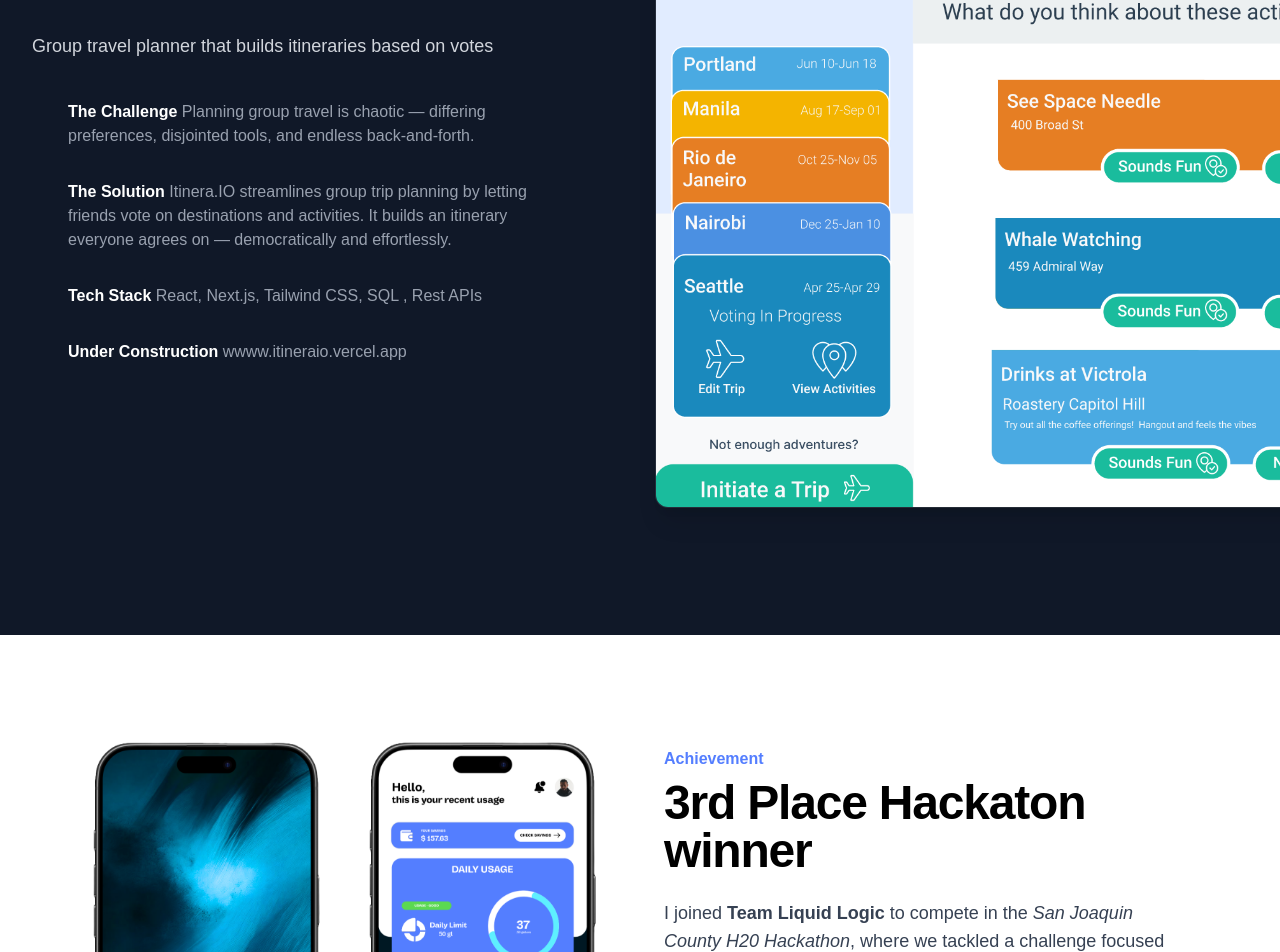
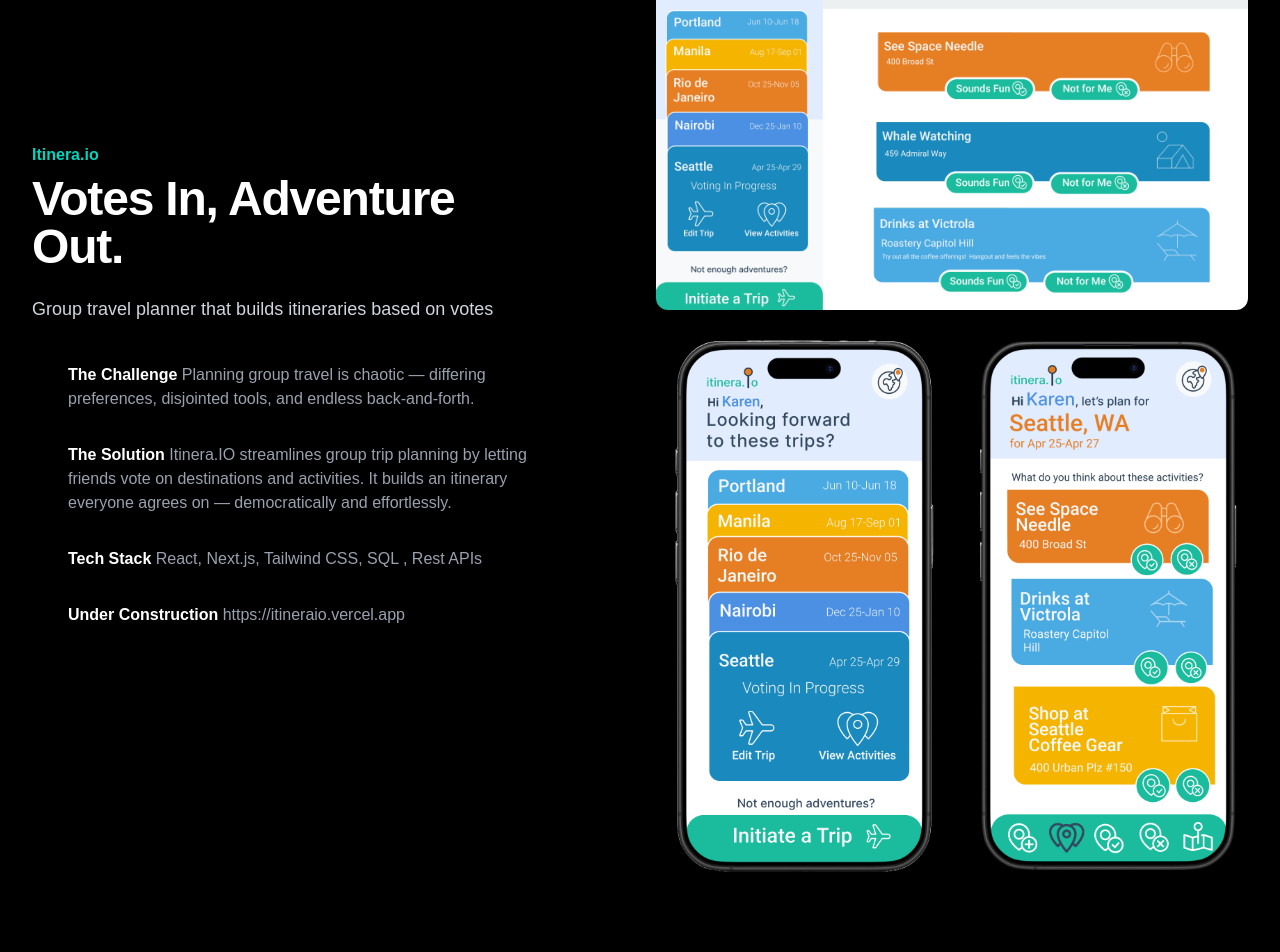
Before and after one commit to kcadavos/kcadavos-portfolio, a Next.js app: page / in a window 1280 px wide. Shown: the part 1848-2800 px from the top of the page. Built offline with nearby package versions, Linux system fonts and the light colour scheme.

Commit message:
updated some formating

```diff
--- a/src/app/components/Contact.tsx
+++ b/src/app/components/Contact.tsx
@@ -12,7 +12,7 @@ const Contact = () => {
         <section className="bg-gray-900 py-24 text-white">
           <div className="text-center px-6">
             <h2 className="text-4xl font-semibold mb-4">Thanks for reaching out!</h2>
-            <p className="text-lg text-gray-300">I'll get back to you soon.</p>
+            <p className="text-lg text-gray-300">I will get back to you soon.</p>
           </div>
         </section>
       )
--- a/src/app/components/Hackaton.tsx
+++ b/src/app/components/Hackaton.tsx
@@ -27,7 +27,7 @@ const features = [
 const Hackaton = () => {
   return (
     <section id="achievement" className="py-24 px-6 md:px-20 bg-white text-[#0D1117]" >
-    <div className="grid md:grid-cols-2 gap-12 items-start">
+    <div className="grid md:grid-cols-2 gap-12 ">
       {/* Image Grid */}
       <div className="grid grid-cols-2 gap-4">
         <img
@@ -52,35 +52,32 @@ const Hackaton = () => {
         />
       </div>
 
-      {/* Text Content */}
-      <div className='lg:pt-4 lg:pr-8'>
+      <div className="flex items-center  lg:pr-8">
+  <div>
     <h2 className="text-base font-semibold text-[#547EFF]">Achievement </h2>
-
     <p className="mt-2 text-4xl font-semibold tracking-tight text-black sm:text-5xl ">
       3rd Place Hackaton winner
     </p>
-              <div className='lg:max-w-lg'>
 
+    <div className="lg:max-w-lg">
       <p className="mt-6 text-lg text-gray-700">
         I joined <strong>Team Liquid Logic</strong> to compete in the <em>San Joaquin County H20 Hackathon</em>, where we tackled a challenge focused on sustainable water usage.
         Our goal was to design a solution that helped households upgrade to more efficient appliances—within their budget and with clarity.
       </p>
 
-        <p className=" text-gray-700 mt-6 text-lg">
-          Over a fast-paced weekend, I participated in the <strong>ideation</strong>, <strong>feature design</strong>,
-          and <strong>UI prototyping in Figma</strong>. We built a  web app prototype that blended AI-driven guidance with real-time data to empower users.
+      <p className="text-gray-700 mt-6 text-lg">
+        Over a fast-paced weekend, I participated in the <strong>ideation</strong>, <strong>feature design</strong>, and <strong>UI prototyping in Figma</strong>.
+        We built a web app prototype that blended AI-driven guidance with real-time data to empower users.
       </p>
     </div>
 
-        <div className=" text-gray-700 mt-10 max-w-xl space-y-8 text-base lg:max-w-none">
+    <div className="text-gray-700 mt-10 max-w-xl space-y-8 text-base lg:max-w-none">
       <p className="font-semibold mb-2">Our Idea:</p>
-
 
       <dl className="mt-10 max-w-xl space-y-8 text-base text-black-400 lg:max-w-none">
         {features.map((feature) => (
           <div key={feature.name} className="relative pl-9">
             <dt className="inline font-semibold text-black">
-                      {/* <feature.icon aria-hidden="true" className="absolute top-1 left-1 size-5 text-teal-400" /> */}
               {feature.name}
             </dt>{' '}
             <dd className="inline">{feature.description}</dd>
@@ -91,9 +88,9 @@ const Hackaton = () => {
 
     <p className="text-lg text-gray-700 pt-10">
       Out of <strong>25+ teams</strong>, we proudly took home <span className="font-semibold">3rd Place</span>.
- It was a proud moment that reinforced my passion
-          for meaningful, practical tech.
+      It was a proud moment that reinforced my passion for meaningful, practical tech.
     </p>
+  </div>
 </div>
     </div>
   </section>
--- a/src/app/components/HeaderComponent.tsx
+++ b/src/app/components/HeaderComponent.tsx
@@ -78,7 +78,7 @@ export default function HeaderComponent() {
               </a>
             ))}
           </div>
-          <dl className="mt-16 grid grid-cols-1 gap-8 sm:mt-20 sm:grid-cols-2 lg:grid-cols-4 items-start">
+          <dl className="mt-16 grid grid-cols-1 gap-8 sm:mt-20 sm:grid-cols-2 lg:grid-cols-6 items-start">
             {stats.map((stat,index) => (
               <div key={index} className="flex flex-col-reverse gap-1 ">
                 <div  className=" text-xl text-blue-200">{stat.name}</div>
--- a/src/app/components/ItineraIODark.tsx
+++ b/src/app/components/ItineraIODark.tsx
@@ -19,18 +19,14 @@ const features = [
       description: 'React, Next.js, Tailwind CSS, SQL , Rest APIs',
       // icon: ServerIcon,
     },
-    {
-      name: 'Under Construction',
-      description: 'wwww.itineraio.vercel.app',
-      // icon: ServerIcon,
-    },
+
   ]
 const ItineraIODark = () => {
   return (
-<div id="project" className="overflow-hidden bg-gray-900 py-24 sm:py-32">
+<div id="project" className="overflow-hidden bg-black py-24 sm:py-32">
       <div className="mx-auto max-w-7xl px-6 lg:px-8">
         <div className="mx-auto grid max-w-2xl grid-cols-1 gap-x-8 gap-y-16 sm:gap-y-20 lg:mx-0 lg:max-w-none lg:grid-cols-2">
-          <div className="lg:pt-4 lg:pr-8">
+          <div className="flex items-center lg:pr-8">
             <div className="lg:max-w-lg">
               <h2 className="text-base font-semibold text-teal-400">Itinera.io</h2>
               <p className="mt-2 text-4xl font-semibold tracking-tight text-white sm:text-5xl">
@@ -49,20 +45,55 @@ const ItineraIODark = () => {
                     <dd className="inline">{feature.description}</dd>
                   </div>
                 ))}
+                           <div className="relative pl-9">
+                    <dt className="inline font-semibold text-white">
+                     Under Construction
+                    </dt>{' '}
+                    <dd className="inline"><a href='https://itineraio.vercel.app' target='_blank'>https://itineraio.vercel.app </a></dd>
+                  </div>
               </dl>
+
             </div>
           </div>
           {/* <div className='flex items-center'> */}
-          <img
+          {/* <img
             alt="Itinera screenshot"
             src="../assets/itinera_ss.png"
             width={2432}
             height={1442}
             className="w-[48rem] max-w-none rounded-xl shadow-xl ring-1 ring-white/10 sm:w-[57rem] md:-ml-4 lg:-ml-0"
-            // className="w-full h-auto max-w-none rounded-xl shadow-xl ring-1 ring-white/10"
+         /> */}
+          {/* <div className="flex items-center">.
+         <img
+  alt="Itinera screenshot"
+  src="/assets/itinera_ss.png"
+  className="w-full h-auto rounded-xl shadow-xl ring-1 ring-white/10"
+/></div> */}
+          {/* </div> */}
 
-         />
-          {/* </div> */}
+          {/* Image Gallery Section */}
+          <div className="flex flex-col gap-6">
+            {/* Top horizontal image */}
+            <img
+              src="/assets/itinera_ss.png"
+              alt="Horizontal Itinerary Screenshot"
+              className="w-full h-auto rounded-xl   ring-white/10"
+            />
+
+            {/* Bottom two vertical images side-by-side */}
+            <div className="grid grid-cols-2 gap-4">
+              <img
+                src="/assets/itineramobile1_ss.png"
+                alt="Mobile mockup 1"
+                className="w-full h-auto rounded-xl "
+              />
+              <img
+                src="/assets/itineramobile2_ss.png"
+                alt="Mobile mockup 2"
+                className="w-full h-auto rounded-xl "
+              />
+            </div>
+          </div>
 
         </div>
       </div>
--- a/src/app/components/ItineraIo.tsx
+++ /dev/null
@@ -1,65 +0,0 @@
-// import { CloudArrowUpIcon, LockClosedIcon, ServerIcon } from '@heroicons/react/20/solid'
-
-const features = [
-  {
-    name: 'The Challenge',
-    description:
-      'Planning group travel is chaotic — differing preferences, disjointed tools, and endless back-and-forth.',
-    // icon: CloudArrowUpIcon,
-  },
-  {
-    name: 'The Solution',
-    description: 'Itinera.IO streamlines group trip planning by letting friends vote on destinations and activities. It builds an itinerary everyone agrees on — democratically and effortlessly.',
-    // icon: LockClosedIcon,
-  },
-  {
-    name: 'Tech Stack',
-    description: 'React, Next.js, Tailwind CSS, SQL , Rest APIs',
-    // icon: ServerIcon,
-  },
-  {
-    name: 'Under Construction',
-    description: 'wwww.itineraio.vercel.app',
-    // icon: ServerIcon,
-  },
-]
-
-export default function ItineraIO() {
-  return (
-    <div className="overflow-hidden bg-white py-24 sm:py-32">
-      <div className="mx-auto max-w-7xl px-6 lg:px-8">
-        <div className="mx-auto grid max-w-2xl grid-cols-1 gap-x-8 gap-y-16 sm:gap-y-20 lg:mx-0 lg:max-w-none lg:grid-cols-2">
-          <div className="lg:pt-4 lg:pr-8">
-            <div className="lg:max-w-lg">
-              <h2 className="text-base/7 font-semibold text-teal-500">Itinera.io</h2>
-              <p className="mt-2 text-4xl font-semibold tracking-tight text-pretty text-gray-900 sm:text-5xl">
-               Votes In, Adventure Out.
-              </p>
-              <p className="mt-6 text-lg/8 text-gray-600">
-              Group travel planner that builds itineraries based on votes
-              </p>
-              <dl className="mt-10 max-w-xl space-y-8 text-base/7 text-gray-600 lg:max-w-none">
-                {features.map((feature) => (
-                  <div key={feature.name} className="relative pl-9">
-                    <dt className="inline font-semibold text-gray-900">
-                      {/* <feature.icon aria-hidden="true" className="absolute top-1 left-1 size-5 text-indigo-600" /> */}
-                      {feature.name}
-                    </dt>{' '}
-                    <dd className="inline">{feature.description}</dd>
-                  </div>
-                ))}
-              </dl>
-            </div>
-          </div>
-          <img
-            alt="Product screenshot"
-            src="../assets/itinera_ss.png"
-            width={2432}
-            height={1442}
-            className="w-[48rem] max-w-none rounded-xl shadow-xl ring-1 ring-gray-400/10 sm:w-[57rem] md:-ml-4 lg:-ml-0"
-          />
-        </div>
-      </div>
-    </div>
-  )
-}
```
Also changed, not shown: public/assets/itineramobile1_ss.png (added), public/assets/itineramobile2_ss.png (added). Lines whose indentation alone changed are shown as unchanged.
